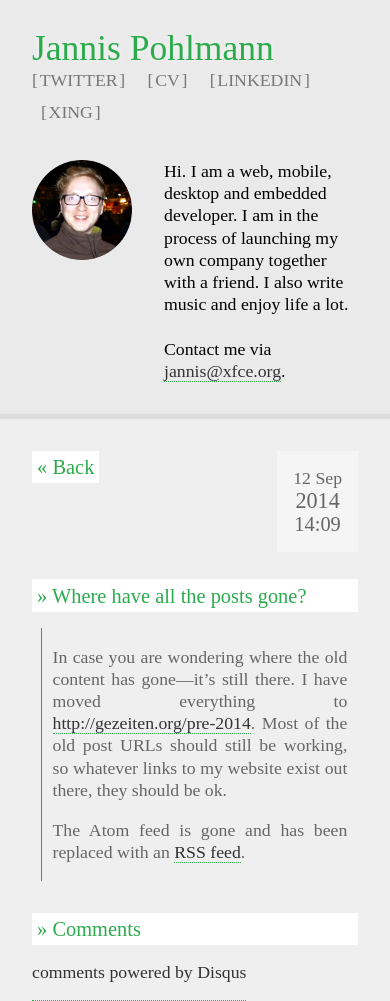
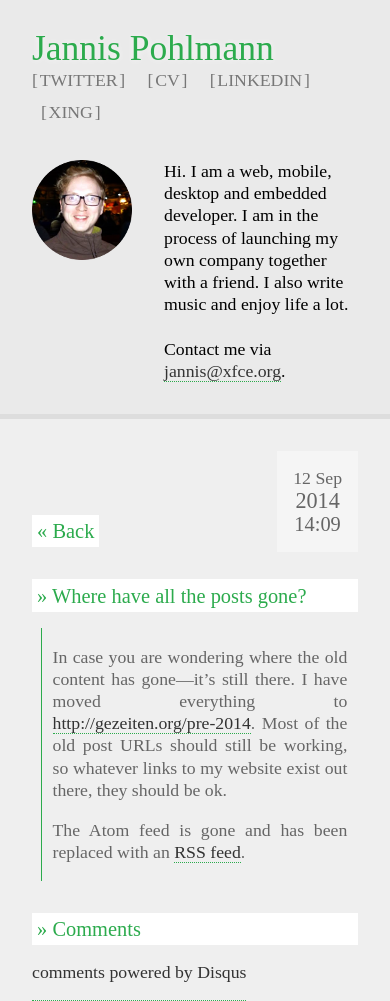
Before and after one commit to Jannis/jannis.github.io, a Jekyll site: the page built from _posts/2014-09-12-where-have-all-the-posts-gone.md, in a window 390 px wide. Built offline with Jekyll 4.4.1, drawn with Linux system fonts in a browser that asks for light colours; some web fonts are replaced; comment, search, counter and statistics services are not loaded.

Commit message:
Bottom-align back button and date in post view

```diff
--- a/css/style.css
+++ b/css/style.css
@@ -308,8 +308,8 @@ header a.button:hover { color: #333; }
   main .back {
     float: none;
     margin-left: 0rem;
-    margin-top: 2rem;
-    margin-bottom: 4rem;
+    margin-top: 6rem;
+    margin-bottom: 0rem;
     display: inline-block;
   }
 
```
